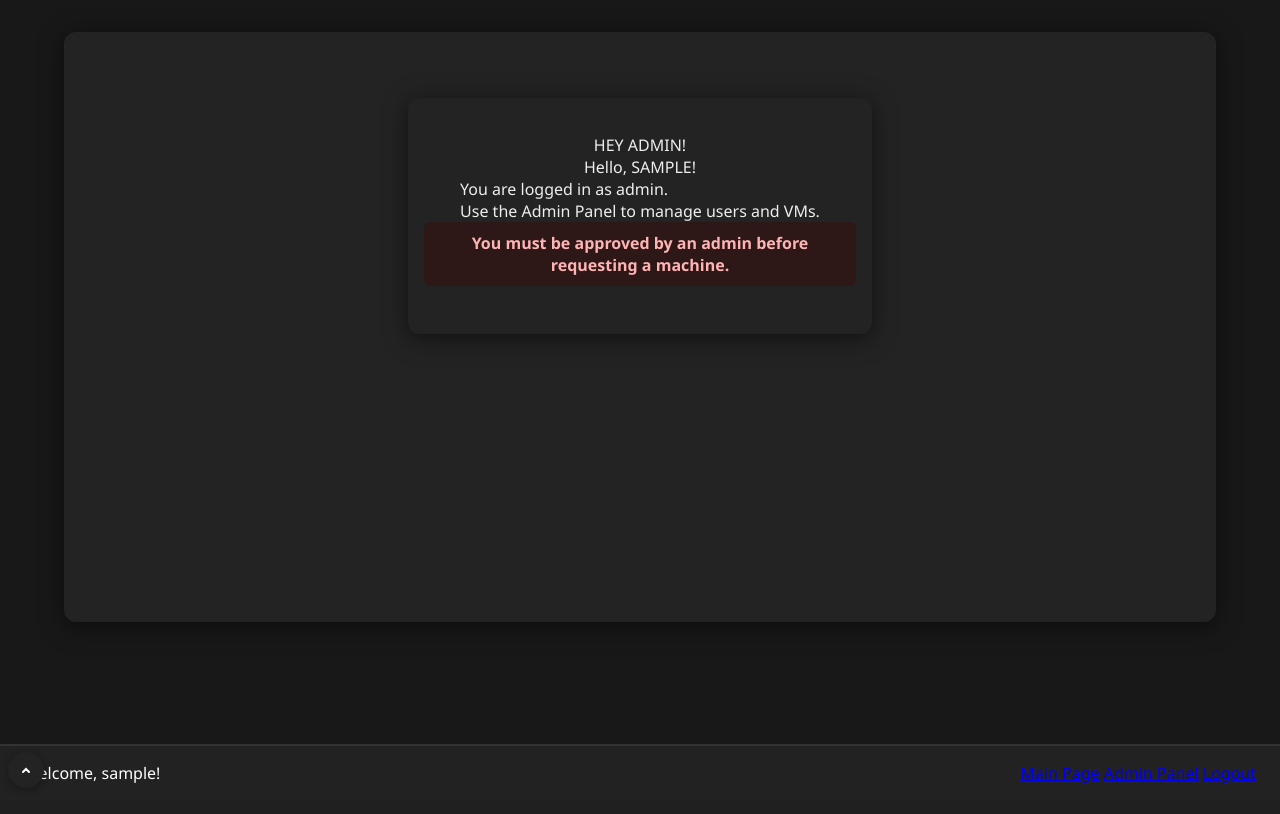
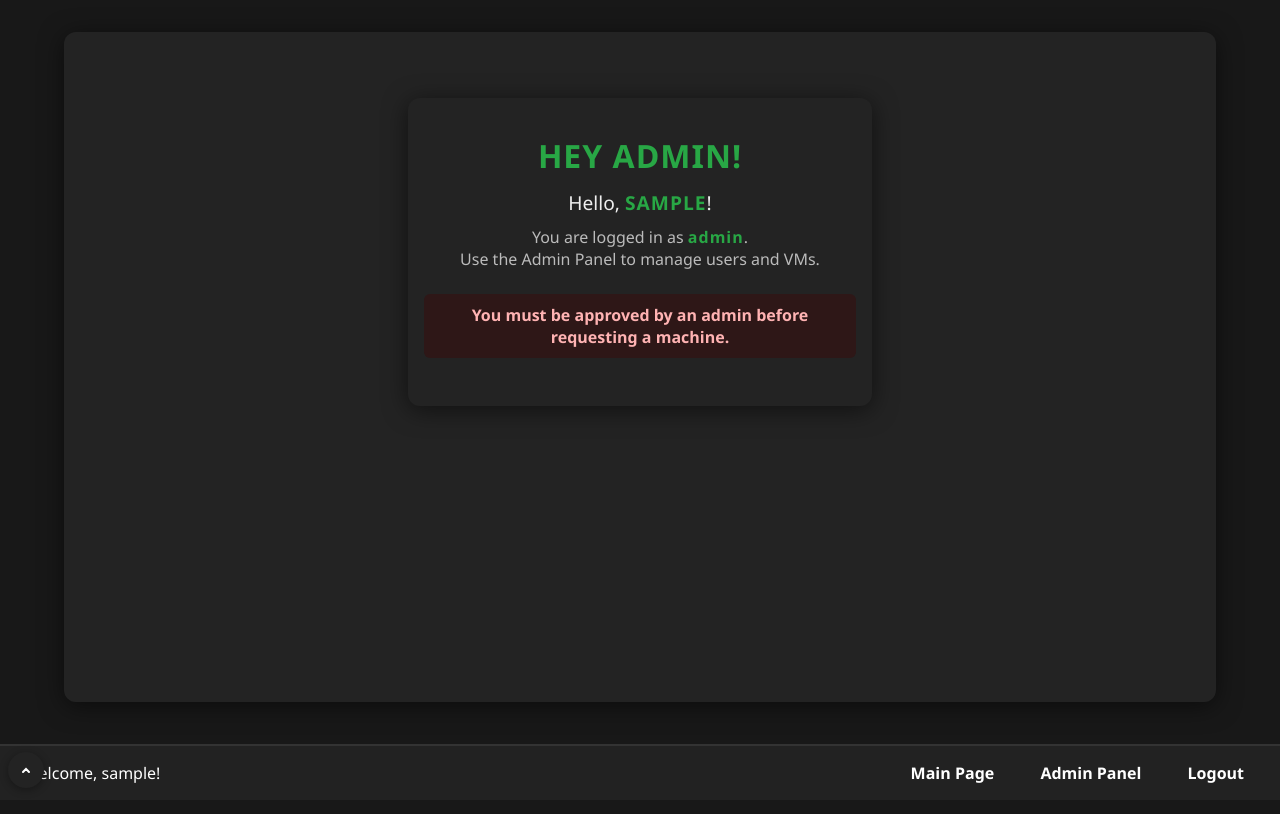
Before and after one commit to kiko003/Browser, a PHP site: page / in a window 1280 px wide. Before the commit the page ends 783 px from the top, so only its background shows below. Run offline with PHP 8.4, Linux system fonts and the light colour scheme; the visitor is signed in with stand-in values (Sample User, id 1); data that the repository does not hold is empty.

Commit message:
Update styles.css

```diff
--- a/styles.css
+++ b/styles.css
@@ -4,6 +4,9 @@ body {
     font-family: 'Segoe UI', Arial, sans-serif;
     margin: 0;
     padding: 0;
+    min-height: 100%;
+    display: flex;
+    flex-direction: column;
 }
 
 header#topHeader {
@@ -30,6 +33,12 @@ header#topHeader nav a:hover {
 }
 
 main {
+    flex: 1 0 auto;
+    display: flex;
+    flex-direction: column;
+    align-items: center;
+    justify-content: flex-start;
+    min-height: 0;
     max-width: 1200px;
     margin: 32px auto;
     padding: 24px;
@@ -38,9 +47,7 @@ main {
     box-shadow: 0 4px 24px #0008;
     width: 90%;
     min-width: 320px;
-    display: flex;
-    flex-direction: column;
-    align-items: center;
+    padding-bottom: 80px !important; /* reserve space for footer */
 }
 
 .user-list-container {
@@ -307,3 +314,117 @@ a.disabled, .disabled {
     color: #fff;
     text-decoration: underline;
 }
+
+/* --- New/Updated code for bottom nav --- */
+
+/* Bottom fixed header/nav bar */
+#bottomHeader {
+    position: fixed;
+    left: 0;
+    right: 0;
+    bottom: 0;
+    background: #222;
+    color: #fff;
+    padding: 16px 24px;
+    display: flex;
+    justify-content: space-between;
+    align-items: center;
+    z-index: 100;
+    border-top: 2px solid #333;
+}
+#bottomHeader nav a {
+    color: #fff;
+    text-decoration: none;
+    margin-left: 18px;
+    font-weight: bold;
+    padding: 6px 12px;
+    border-radius: 5px;
+    transition: background .2s;
+}
+#bottomHeader nav a:hover {
+    background: #444;
+}
+
+/* Welcome card text classes */
+.admin-title, .user-title {
+    font-size: 2em;
+    font-weight: bold;
+    color: #8e44ad;
+    margin-bottom: 12px;
+    text-align: center;
+    letter-spacing: 1px;
+}
+.admin-title {
+    color: #28a745;
+}
+.welcome-msg {
+    font-size: 1.2em;
+    margin-bottom: 10px;
+    text-align: center;
+}
+.admin-highlight {
+    color: #28a745;
+    font-weight: bold;
+    letter-spacing: 1px;
+}
+.desc {
+    font-size: 1em;
+    color: #bbb;
+    margin-bottom: 24px;
+    text-align: center;
+}
+/* Show My Virtual Machine button styling */
+#showVmBtn.action-btn.approve-btn {
+    width: 100%;
+    font-size: 1.15em;
+    padding: 15px 0;
+    margin-top: 16px;
+    margin-bottom: 0;
+    border-radius: 8px;
+    box-shadow: 0 2px 6px #0005;
+    /* Center the button text */
+    display: flex;
+    justify-content: center;
+    align-items: center;
+    text-align: center;
+}
+
+/* VM Container - inside main, not fullscreen */
+#hyperbeamContainer {
+    flex: 1 1 auto;
+    width: 100%;
+    display: none; /* default hidden, shown via JS */
+    flex-direction: column;
+    justify-content: stretch;
+    align-items: stretch;
+    min-height: 0;
+    margin: 0;
+    padding: 0;
+    background: none;
+}
+#virtualComputerDiv {
+    flex: 1 1 auto;
+    width: 100%;
+    height: 100vh;
+    min-height: 0;
+    background: #111;
+    border-radius: 12px;
+    box-shadow: 0 4px 24px #0008;
+}
+
+/* --- Force Logout Button Blue Styling --- */
+.force-logout-btn {
+    background: #2980f3 !important;   /* Bright blue */
+    color: #fff !important;
+}
+.force-logout-btn:hover {
+    background: #1451a3 !important;   /* Deeper blue on hover */
+}
+.force-logout-btn.disabled,
+.action-btn.force-logout-btn.disabled {
+    background: #555 !important;
+    color: #bbb !important;
+    cursor: not-allowed !important;
+    pointer-events: none;
+    opacity: .6;
+}
```
